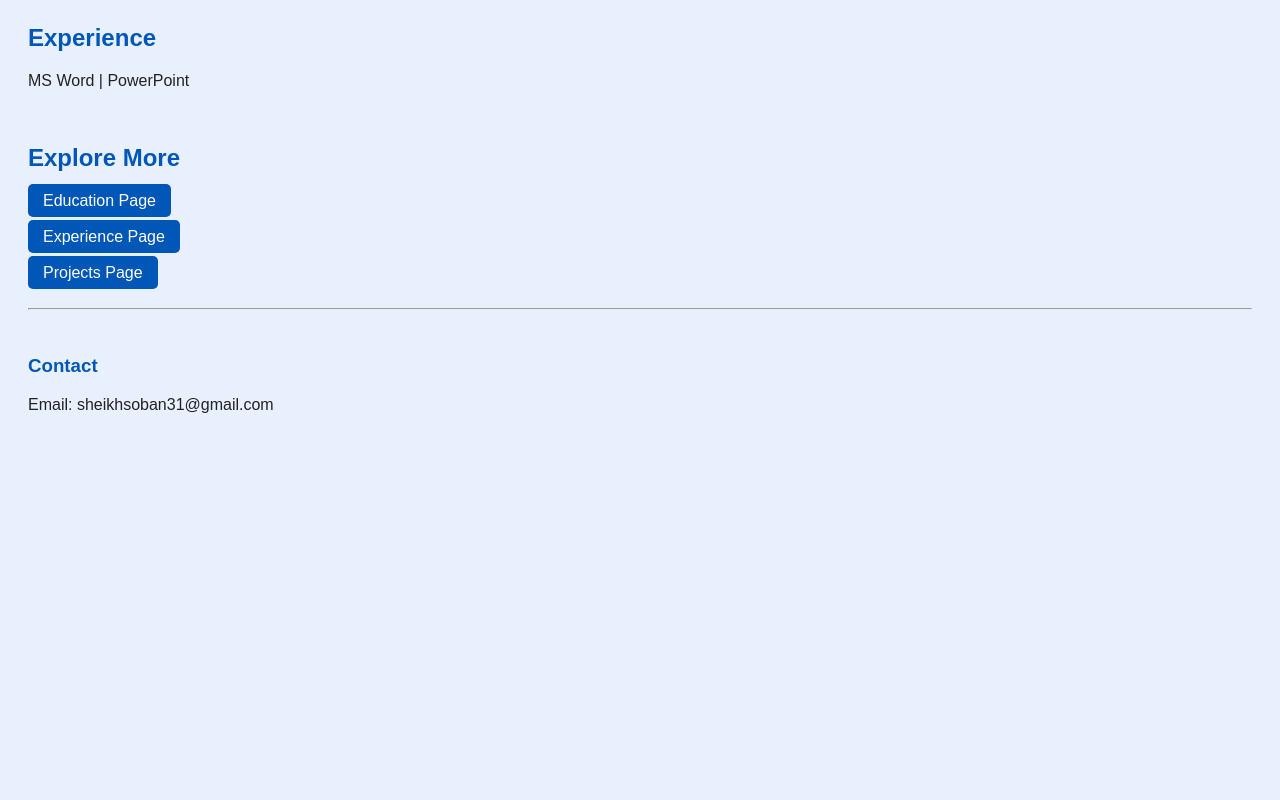
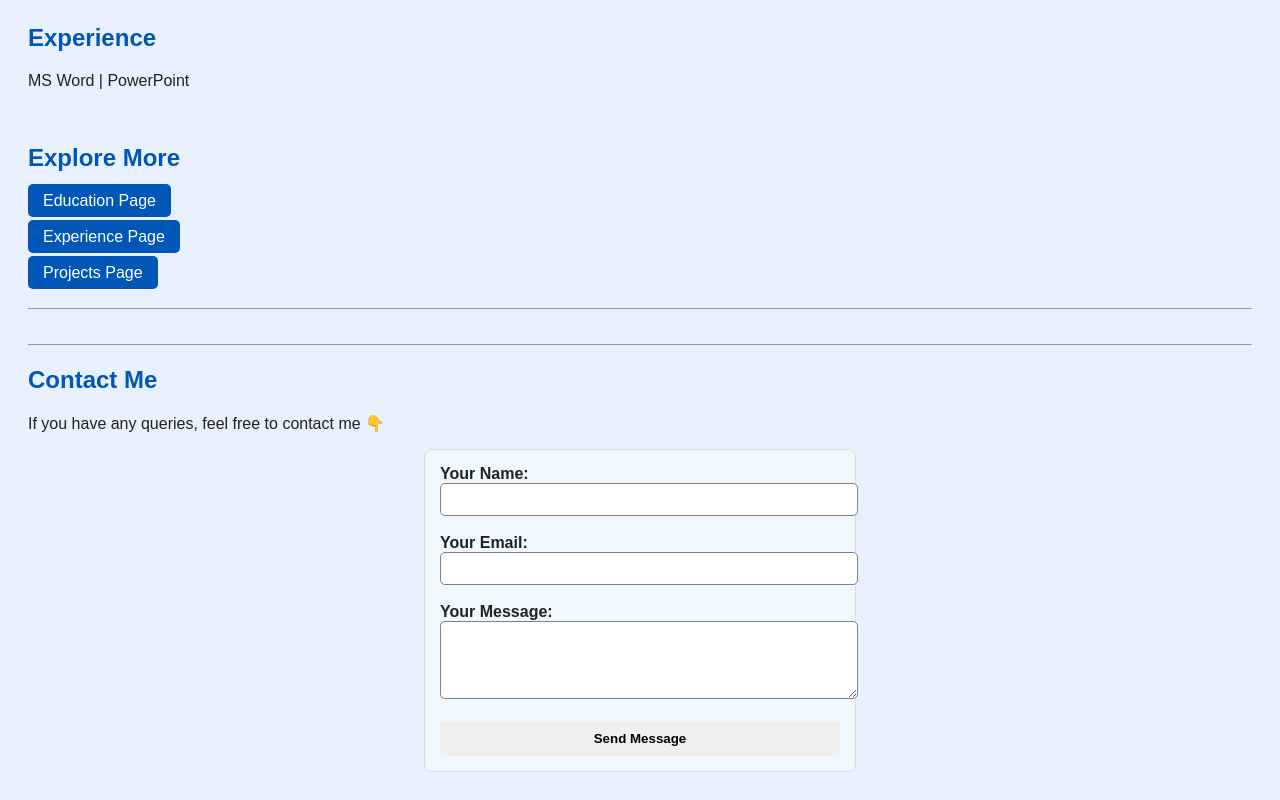
Before and after one commit to sobanfaisal31/my-portfolio, a plain HTML site: page index.html in a window 1280 px wide. Shown: the part 405-1205 px from the top of the page. Before the commit the page ends 863 px from the top, so only its background shows below. Drawn offline with Linux system fonts and the light colour scheme.

Commit message:
add contact form

```diff
--- a/index.html
+++ b/index.html
@@ -42,8 +42,58 @@
     <hr><br>
 
     <!-- Contact -->
-    <h3>Contact</h3>
-    <p>Email: sheikhsoban31@gmail.com</p>
+ <!-- <h3>Contact</h3>
+    <p>Email: sheikhsoban31@gmail.com</p> -->
+  <!---  <hr>
+<h2>Contact Me</h2>
+<p>If you have any queries, feel free to contact me 👇</p>
+
+<form action="mailto:yourEmail@gmail.com" method="POST" enctype="text/plain">
+    <label for="name">Your Name:</label><br>
+    <input type="text" id="name" name="Name" required><br><br>
+
+    <label for="email">Your Email:</label><br>
+    <input type="email" id="email" name="Email" required><br><br>
+
+    <label for="message">Your Message:</label><br>
+    <textarea id="message" name="Message" rows="4" required></textarea><br><br>
+
+    <button type="submit">Send Message</button>
+</form>
+
+<p style="margin-top: 20px;">Thank you for visiting my portfolio! 🌟</p> -->
+<!-- Contact Section -->
+<hr>
+<h2>Contact Me</h2>
+<p>If you have any queries, feel free to contact me 👇</p>
+
+<form id="contactForm">
+    <label>Your Name:</label><br>
+    <input type="text" id="name" required><br><br>
+
+    <label>Your Email:</label><br>
+    <input type="email" id="email" required><br><br>
+
+    <label>Your Message:</label><br>
+    <textarea id="message" rows="4" required></textarea><br><br>
+
+    <button type="submit">Send Message</button>
+</form>
+
+<p id="thanksMessage" style="display:none; margin-top: 20px; font-weight:bold;">
+    Thank you! Your message has been sent. 🌟
+</p>
+
+<!-- Simple JavaScript -->
+<script>
+document.getElementById("contactForm").addEventListener("submit", function(event) {
+    event.preventDefault(); // stops from refreshing
+    alert("Message Sent Successfully!"); // popup message
+    document.getElementById("thanksMessage").style.display = "block"; // show thank you text
+    document.getElementById("contactForm").reset(); // clear form
+});
+</script>
+
 
 </body>
 </html>
--- a/style.css
+++ b/style.css
@@ -35,3 +35,48 @@ h1, h2, h3 {
 .btn:hover {
     background-color: #003f87;
 }
+
+
+/* Contact Form Styling */
+form {
+    max-width: 400px;
+    margin: auto;
+    background: #f0f8ff;
+    padding: 15px;
+    border-radius: 8px;
+    border: 1px solid #ddd;
+}
+
+label {
+    font-weight: bold;
+}
+
+input, textarea {
+    width: 100%;
+    padding: 8px;
+    border-radius: 5px;
+    border: 1px solid gray;
+}
+
+button {
+    width: 100%;
+    padding: 10px;
+    border-radius: 5px;
+    border: none;
+    font-weight: bold;
+    cursor: pointer;
+}
+button:hover {
+    background-color: gray;
+    color: white;
+}
+
+/* Responsiveness */
+@media (max-width: 500px) {
+    form {
+        width: 100%;
+    }
+    h2 {
+        text-align: center;
+    }
+}
```
